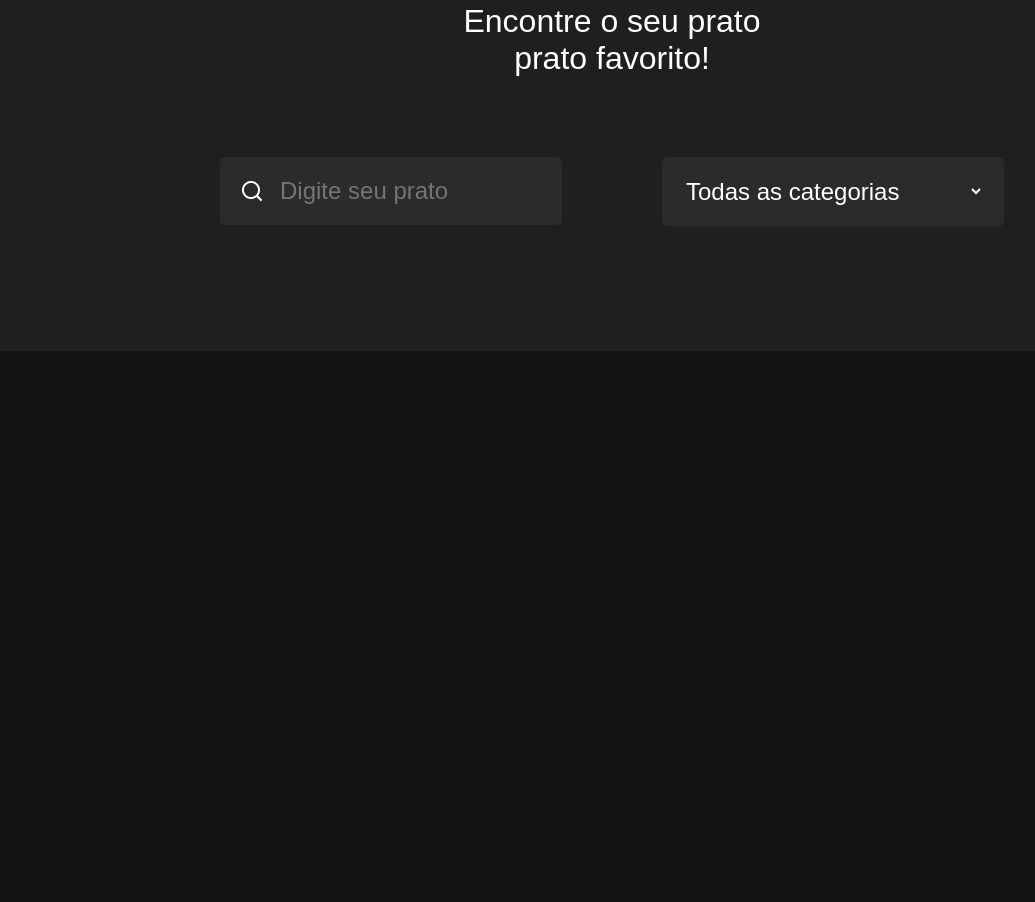
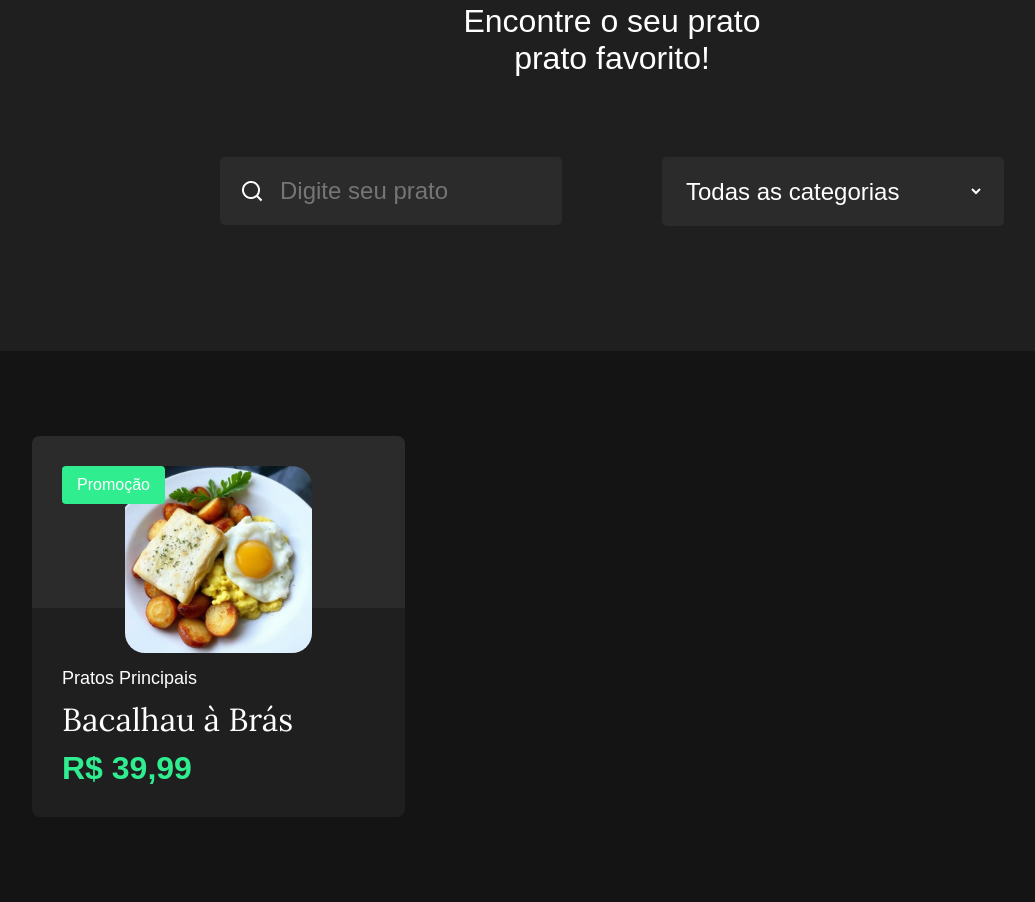
Before and after one commit to Matheus16102007/DinnerRestaurante, a plain HTML site: page index.html in a window 1280 px wide. Shown: the part 866-1768 px from the top of the page, without its empty margins (28-1063 px from the left). Before the commit the page ends 1217 px from the top, so only its background shows below. Drawn offline with Linux system fonts and the light colour scheme; files whose address does not match are found by name.

Commit message:
DinnerRestaurante03/10

```diff
--- a/assets/css/style.css
+++ b/assets/css/style.css
@@ -160,6 +160,65 @@ header .menu-icon div{
     justify-content: space-between;
 }
 
+.products-grid{
+    width: 100%;
+    display: grid;
+    grid-template-columns: repeat(3, 1fr);
+    gap: 20px;
+    margin: 40px 0;
+}
+.product-item{
+    display: block;
+    border-radius: 8px;
+    overflow: hidden;
+    text-decoration: none;
+    position: relative;
+}
+.product-item:hover{
+    opacity: 0.8;
+}
+.product-item .s{
+    position: absolute;
+    top: 30px;
+    left: 30px;
+    background-color: #30ee8f;
+    font-size: 16px;
+    font-weight: 500;
+    color: #ffffff;
+    padding: 10px 15px;
+    border-radius: 4px;
+}
+.product-item .photo{
+    text-align: center;
+    background-color: #2b2b2b;
+    padding-top: 30px;
+}
+.product-item .photo img{
+    max-width: 50%;
+    border-radius: 20px;
+}
+.product-item .info{
+    background-color: #1f1f1f;
+    padding: 60px 30px 30px 30px;
+    margin-top: -50px;
+}
+.product-item .product-category{
+    color: #ffffff;
+    font-size: 18px;
+    font-weight: 500;
+}
+.product-item .product-name{
+    font-family: 'lora';
+    font-size: 32px;
+    color: #ffffff;
+    margin: 10px 0;
+}
+.product-item .product-price{
+    color: #30ee8f;
+    font-size: 32px;
+    font-weight: bold;
+}
+
 @media(max-width:820px){
     header nav{
         display: none;
--- a/index.html
+++ b/index.html
@@ -63,5 +63,22 @@
             </div>
         </div>
     </section>
+    <main>
+        <div class="container">
+            <div class="products-grid">
+                <a href="./pratos.html" class="product-item">
+                    <div class="s">Promoção</div>
+                    <div class="photo">
+                        <img src="./assets/img/bacalhauabras.png" alt="">
+                    </div>
+                    <div class="info">
+                        <div class="product-category">Pratos Principais</div>
+                        <div class="product-name">Bacalhau à Brás</div>
+                        <div class="product-price">R$ 39,99</div>
+                    </div>
+                </a>
+            </div>
+        </div>
+    </main>
 </body>
 </html>
```
